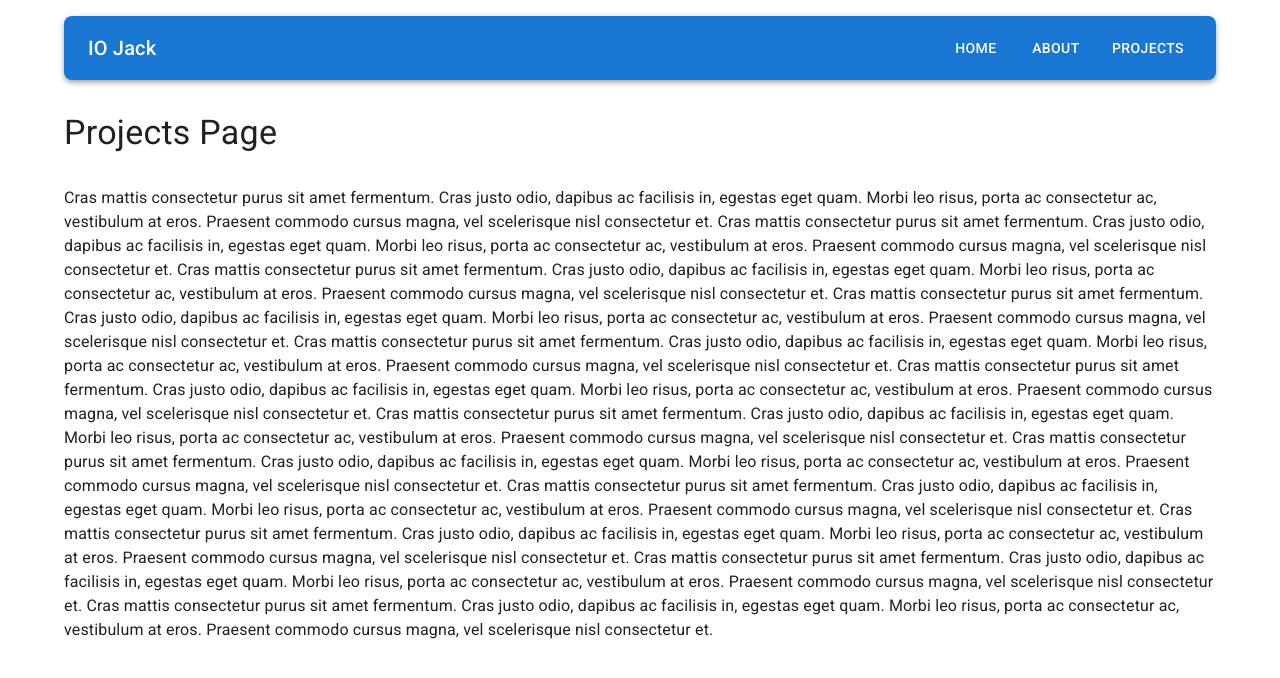
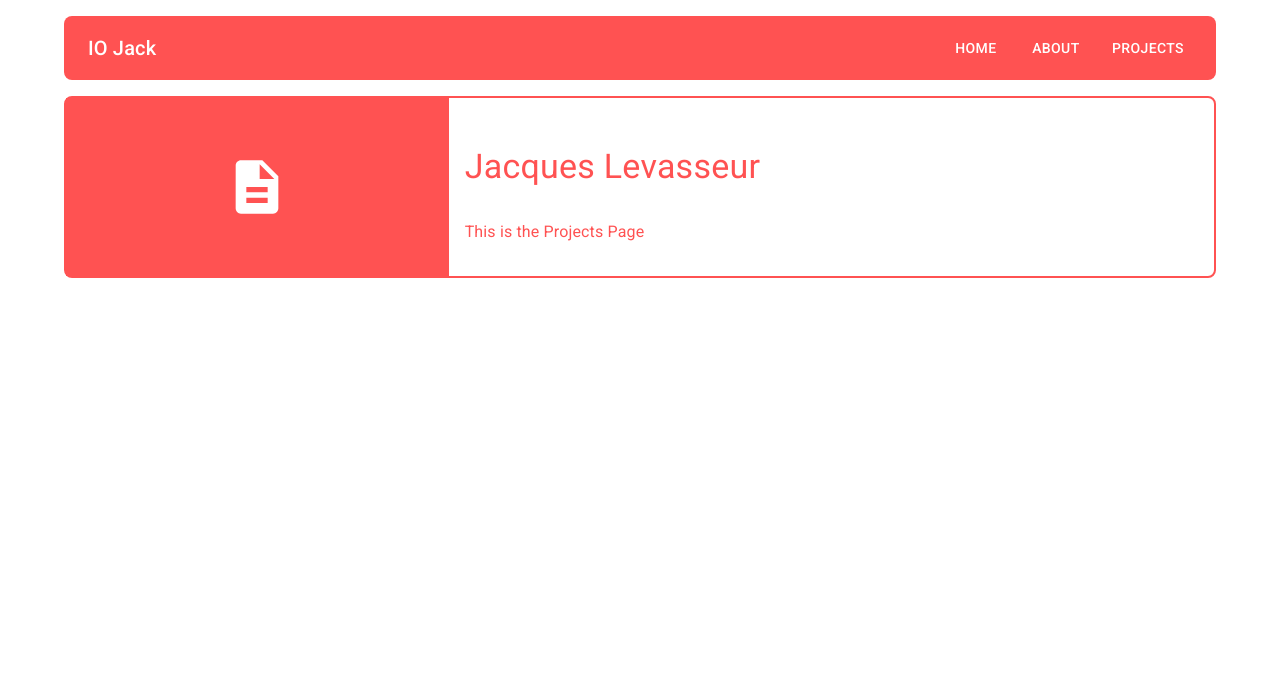
Before and after one commit to FrostByte-Dev/portfolio-react, a React (Vite) app: page /portfolio-react/Projects in a window 1280 px wide. Shown: the top 678 px of the page. Built offline with nearby package versions, Linux system fonts and the light colour scheme.

Commit message:
Created a banner component to use on all pages.

```diff
--- /dev/null
+++ b/src/components/BannerCard/index.tsx
@@ -0,0 +1,27 @@
+import { Box, Grid, Typography } from "@mui/material"
+import DescriptionIcon from '@mui/icons-material/Description';
+import React from "react";
+
+function BannerCard({ children }: { children: React.ReactNode }) {
+    return (
+        <Box border={2} borderRadius={2} borderColor={'primary.main'}>
+            <Grid container>
+                <Grid item xs={4} display={'flex'} alignItems={'center'} justifyContent={'center'} bgcolor={'primary.main'}>
+                    <DescriptionIcon sx={{ color: '#fff', fontSize: 64 }} />
+                </Grid>
+                <Grid item xs={8} p={2} color={'primary.main'}>
+                    <Box my={4}>
+                        <Typography variant="h4" component="h1" gutterBottom>
+                            Jacques Levasseur
+                        </Typography>
+                    </Box>
+                    <Box my={2}>
+                        {children}
+                    </Box>
+                </Grid>
+            </Grid>
+        </Box>
+    );
+}
+
+export default BannerCard
--- a/src/components/TopBar/index.tsx
+++ b/src/components/TopBar/index.tsx
@@ -1,11 +1,9 @@
 import { AppBar, Button, Divider, Stack, Toolbar, Typography } from "@mui/material";
 import { NavLink } from "react-router-dom";
 
-const navItems = ['Home', 'About', 'Projects'];
-
 function TopBar() {
     return (
-            <AppBar position="static" sx={{ borderRadius: 2, mt: 2 }}>
+            <AppBar position="static" elevation={0} sx={{ borderRadius: 2, mt: 2 }}>
                 <Toolbar>
                     <Typography variant="h6" component="div" sx={{ flexGrow: 1 }}>
                         IO Jack
--- a/src/pages/About/index.tsx
+++ b/src/pages/About/index.tsx
@@ -1,24 +1,15 @@
-import { Box, Typography } from "@mui/material";
+import { Grid } from "@mui/material";
+import BannerCard from "../../components/BannerCard";
 
 function About() {
     return (
-        <Box>
-            <Box sx={{ my: 4 }}>
-            <Typography variant="h4" component="h1" gutterBottom>
-                About Page
-            </Typography>
-            </Box>
-            <Box sx={{ my: 2 }}>
-            {[...new Array(12)]
-                .map(
-                () => `Cras mattis consectetur purus sit amet fermentum.
-                        Cras justo odio, dapibus ac facilisis in, egestas eget quam.
-                        Morbi leo risus, porta ac consectetur ac, vestibulum at eros.
-                        Praesent commodo cursus magna, vel scelerisque nisl consectetur et.`,
-                )
-                .join('\n')}
-            </Box>
-        </Box>
+        <Grid container mt={2}>
+            <Grid item xs={12}>
+                <BannerCard>
+                    This is the About Page
+                </BannerCard>
+            </Grid>
+        </Grid>
     );
 }
 
--- a/src/pages/Home/index.tsx
+++ b/src/pages/Home/index.tsx
@@ -1,25 +1,16 @@
-import { Box, Typography } from "@mui/material"
+import { Grid } from "@mui/material";
+import BannerCard from "../../components/BannerCard";
 
 
 function Home() {
     return (
-        <Box>
-            <Box sx={{ my: 4 }}>
-            <Typography variant="h4" component="h1" gutterBottom>
-                Material UI Vite.js example in Typescript
-            </Typography>
-            </Box>
-            <Box sx={{ my: 2 }}>
-            {[...new Array(12)]
-                .map(
-                () => `Cras mattis consectetur purus sit amet fermentum.
-                        Cras justo odio, dapibus ac facilisis in, egestas eget quam.
-                        Morbi leo risus, porta ac consectetur ac, vestibulum at eros.
-                        Praesent commodo cursus magna, vel scelerisque nisl consectetur et.`,
-                )
-                .join('\n')}
-            </Box>
-        </Box>
+        <Grid container mt={2}>
+            <Grid item xs={12}>
+                <BannerCard>
+                    Welcome to my personal portfolio webpage. Here you will find a variety of projects I have worked on that range from pure programming, to server setup and much more.
+                </BannerCard>
+            </Grid>
+        </Grid>
     );
 
 }
--- a/src/pages/Projects/index.tsx
+++ b/src/pages/Projects/index.tsx
@@ -1,24 +1,15 @@
-import { Box, Typography } from "@mui/material";
+import { Grid } from "@mui/material";
+import BannerCard from "../../components/BannerCard";
 
 function Projects() {
     return (
-        <Box>
-            <Box sx={{ my: 4 }}>
-            <Typography variant="h4" component="h1" gutterBottom>
-                Projects Page
-            </Typography>
-            </Box>
-            <Box sx={{ my: 2 }}>
-            {[...new Array(12)]
-                .map(
-                () => `Cras mattis consectetur purus sit amet fermentum.
-                        Cras justo odio, dapibus ac facilisis in, egestas eget quam.
-                        Morbi leo risus, porta ac consectetur ac, vestibulum at eros.
-                        Praesent commodo cursus magna, vel scelerisque nisl consectetur et.`,
-                )
-                .join('\n')}
-            </Box>
-        </Box>
+        <Grid container mt={2}>
+            <Grid item xs={12}>
+                <BannerCard>
+                    This is the Projects Page
+                </BannerCard>
+            </Grid>
+        </Grid>
     );
 }
 
--- a/src/theme.tsx
+++ b/src/theme.tsx
@@ -2,7 +2,11 @@ import { createTheme } from "@mui/material";
 
 //For customizing base mui theme
 const theme = createTheme({
-
+    palette: {
+        primary: {
+            main: "#FF5252"
+        }
+    }
 });
 
 export default theme;
```
